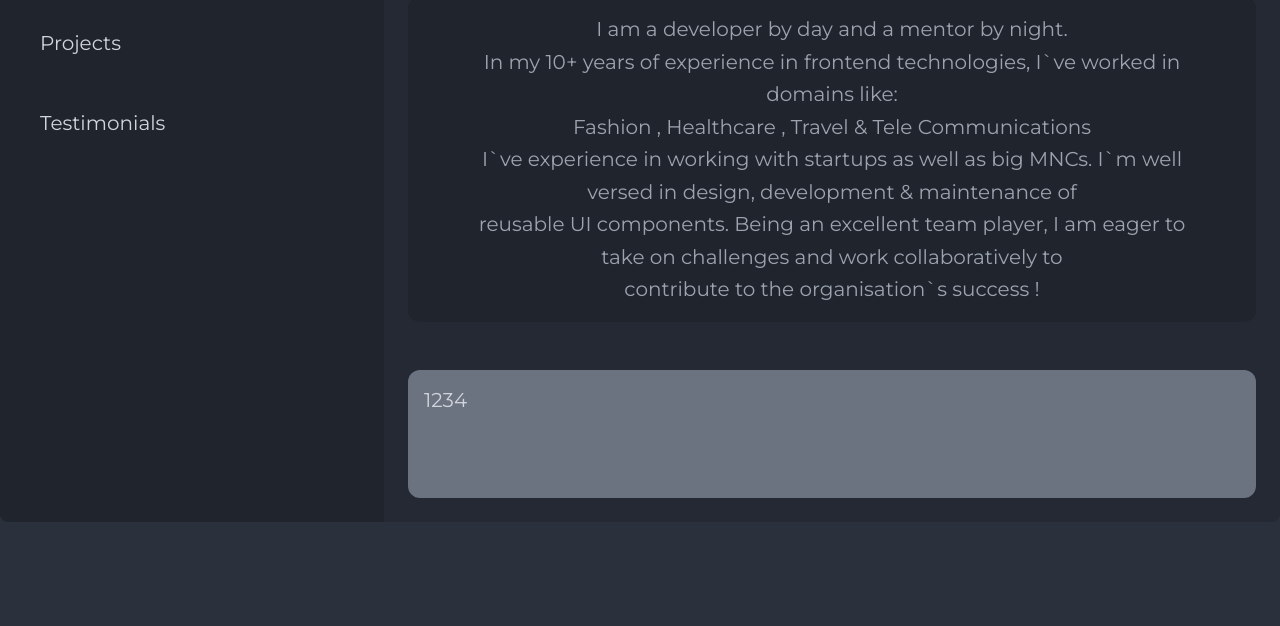
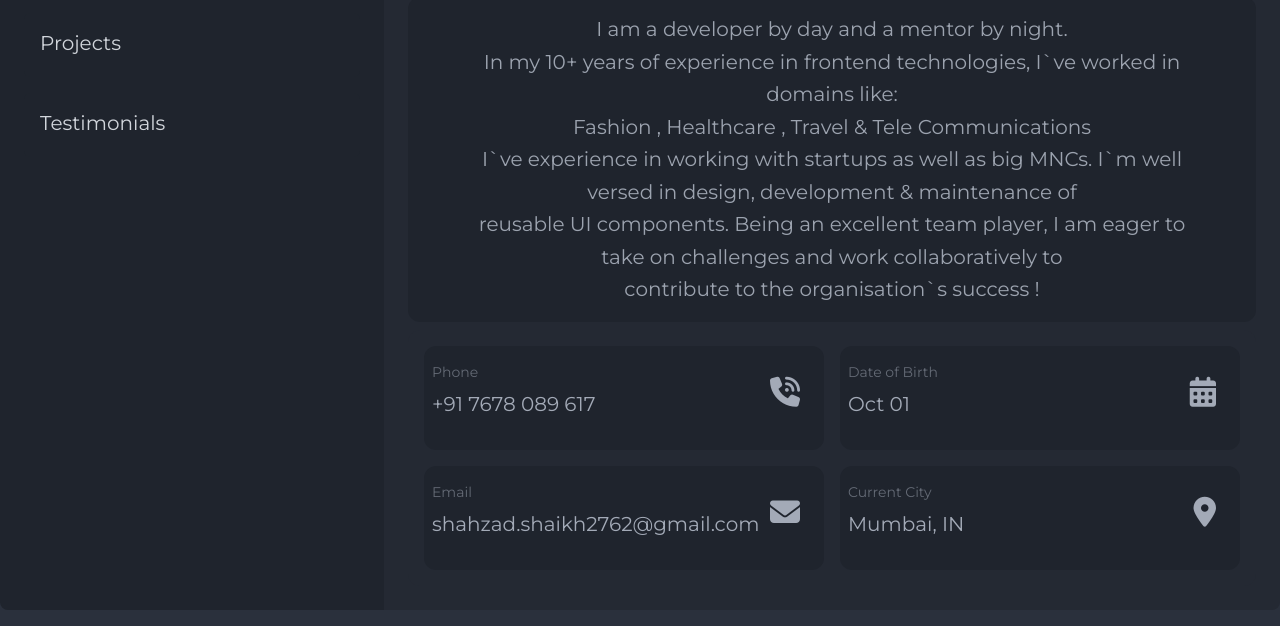
Before and after one commit to Shahzadsk1/shahzad-tw-cv, a website built with Vite: page index.html in a window 1280 px wide. Shown: the part 543-1169 px from the top of the page. Before the commit the page ends 1081 px from the top, so only its background shows below. Built offline with nearby package versions, Linux system fonts and the light colour scheme.

Commit message:
🔥 Preview Done

```diff
--- a/index.html
+++ b/index.html
@@ -33,7 +33,7 @@
           <span>Shahzad CV</span>
           <span>
             <i class="fa-solid fa-file-pdf"></i>
-            <i class="fa-solid fa-file-pdf"></i>
+            <i class="fa-solid fa-palette"></i>
           </span>
         </div>
       </nav>
@@ -129,12 +129,48 @@
                 <br />contribute to the organisation`s success !
               </p>
             </div>
-            <div class="w-full h-32 p-4 mt-12 bg-gray-500 rounded-xl">
-              <div class="flex">
-                <div>1</div>
-                <div>2</div>
-                <div>3</div>
-                <div>4</div>
+            <div
+              class="w-full h-64 p-4 mt-2 bg-[#242933] rounded-xl grid grid-flow-col grid-cols-2 grid-rows-2 gap-4"
+            >
+              <!---This 1-->
+              <div class="flex-1 p-2 bg-[#1F242D] rounded-xl items-center">
+                <div class="text-[#646A75] mt-2 text-sm">
+                  Phone
+                  <div class="text-[#A3AAB7] flex justify-between mt-2 text-xl">
+                    +91 7678 089 617
+                    <i class="mr-4 -mt-4 text-3xl fa-solid fa-phone-volume"></i>
+                  </div>
+                </div>
+              </div>
+              <div class="flex-1 p-2 bg-[#1F242D] rounded-xl items-center">
+                <div class="text-[#646A75] mt-2 text-sm">
+                  Email
+                  <div class="text-[#A3AAB7] flex justify-between mt-2 text-xl">
+                    shahzad.shaikh2762@gmail.com
+                    <i class="mr-4 -mt-4 text-3xl fa-solid fa-envelope"></i>
+                  </div>
+                </div>
+              </div>
+              <!---This-->
+              <div class="flex-1 p-2 bg-[#1F242D] rounded-xl items-center">
+                <div class="text-[#646A75] mt-2 text-sm">
+                  Date of Birth
+                  <div class="text-[#A3AAB7] flex justify-between mt-2 text-xl">
+                    Oct 01
+                    <i
+                      class="mr-4 -mt-4 text-3xl fa-solid fa-calendar-days"
+                    ></i>
+                  </div>
+                </div>
+              </div>
+              <div class="flex-1 p-2 bg-[#1F242D] rounded-xl items-center">
+                <div class="text-[#646A75] mt-2 text-sm">
+                  Current City
+                  <div class="text-[#A3AAB7] flex justify-between mt-2 text-xl">
+                    Mumbai, IN
+                    <i class="mr-4 -mt-4 text-3xl fa-solid fa-location-dot"></i>
+                  </div>
+                </div>
               </div>
             </div>
           </div>
```
